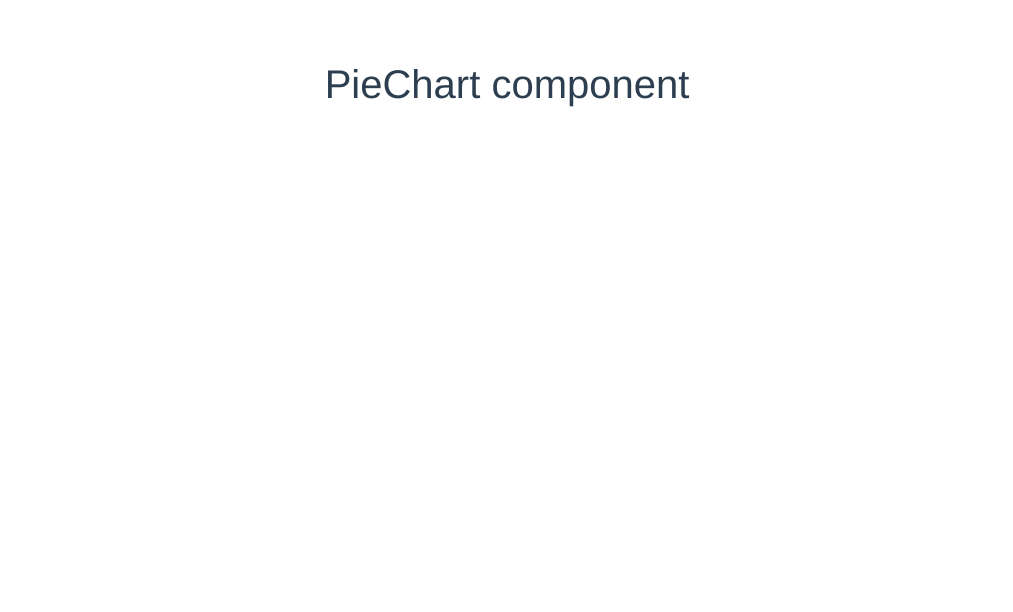
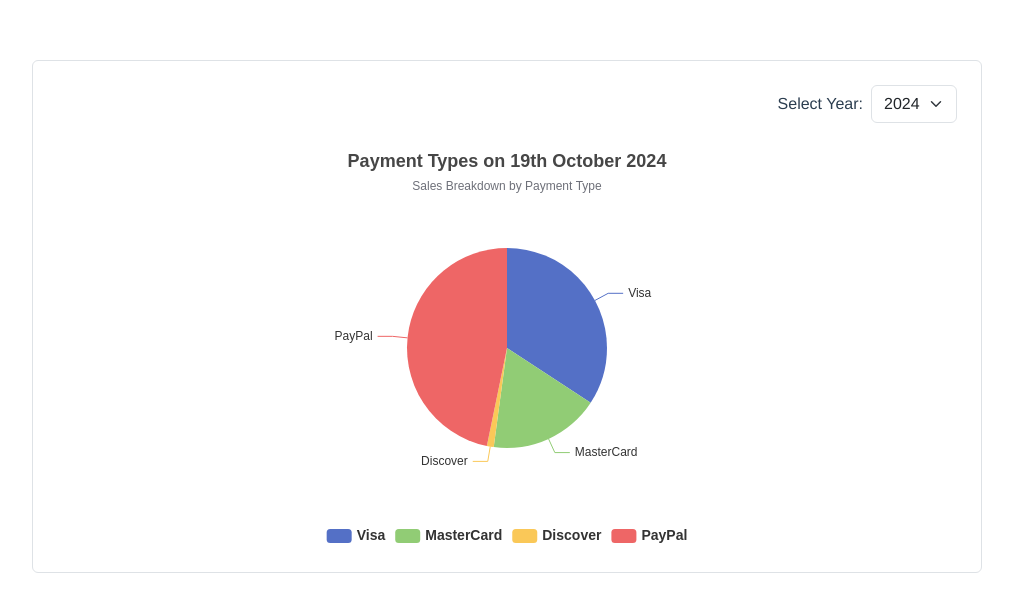
Before and after one commit to Abhi1279/Graphing-Sales, a Vue app in the folder graphing-sales/: page / in a window 1280 px wide. Shown: the top 612 px of the page, without its empty margins (133-1146 px from the left). Built offline with nearby package versions, Linux system fonts and the light colour scheme.

Commit message:
Implemented Pie Chart

```diff
--- a/graphing-sales/src/components/PieChart.vue
+++ b/graphing-sales/src/components/PieChart.vue
@@ -1,14 +1,116 @@
 <template>
-     <h1>PieChart component</h1>
+    <div class="container my-4 p-4 border rounded">
+      <div class="d-flex justify-content-between align-items-center mb-4">
+        <div class="form-group mb-0 ms-auto">
+          <label for="year-select" class="form-label me-2">Select Year:</label>
+          <select
+            class="form-select d-inline-block"
+            id="year-select"
+            v-model="selectedYear"
+            @change="updateChartData"
+            style="width: auto;"
+          >
+            <option value="2024">2024</option>
+            <option value="2023">2023</option>
+            <option value="2022">2022</option>
+          </select>
+        </div>
+      </div>
+
+      <div class="d-flex justify-content-center">
+        <v-chart :option="pieChartOption" class="w-100" style="height: 400px; max-width: 600px;"></v-chart>
+      </div>
+    </div>
   </template>
 
+
+
   <script>
-  export default {
-    name: 'PieChart',
+  import { defineComponent } from 'vue';
+  import VChart from 'vue-echarts';
+  import { use } from 'echarts/core';
+  import { PieChart } from 'echarts/charts';
+  import { TitleComponent, TooltipComponent, LegendComponent } from 'echarts/components';
+  import { CanvasRenderer } from 'echarts/renderers';
 
-  }
+  use([PieChart, TitleComponent, TooltipComponent, LegendComponent, CanvasRenderer]);
+
+  export default defineComponent({
+    components: {
+      VChart,
+    },
+    data() {
+      return {
+        selectedYear: '2024',
+        pieChartOption: {},
+        salesData: {
+          2024: [
+            { value: 23550, name: 'Visa' },
+            { value: 12315, name: 'MasterCard' },
+            { value: 765, name: 'Discover' },
+            { value: 32182, name: 'PayPal' },
+          ],
+          2023: [
+            { value: 23344, name: 'Visa' },
+            { value: 11885, name: 'MasterCard' },
+            { value: 591, name: 'Discover' },
+            { value: 31255, name: 'PayPal' },
+          ],
+          2022: [
+            { value: 24651, name: 'Visa' },
+            { value: 11258, name: 'MasterCard' },
+            { value: 921, name: 'Discover' },
+            { value: 28907, name: 'PayPal' },
+          ],
+        },
+      };
+    },
+    mounted() {
+      this.updateChartData();
+    },
+    methods: {
+      updateChartData() {
+        this.pieChartOption = {
+          title: {
+            text: `Payment Types on 19th October ${this.selectedYear}`,
+            subtext: 'Sales Breakdown by Payment Type',
+            left: 'center',
+          },
+          tooltip: {
+            trigger: 'item',
+          },
+          legend: {
+            orient: 'horizontal',
+            left: 'center',
+            top: 'bottom',
+            textStyle: {
+              fontWeight: 'bold',
+              fontSize: 14,
+            },
+          },
+          series: [
+            {
+              name: 'Payment Type',
+              type: 'pie',
+              radius: '50%',
+              data: this.salesData[this.selectedYear],
+              emphasis: {
+                itemStyle: {
+                  shadowBlur: 10,
+                  shadowOffsetX: 0,
+                  shadowColor: 'rgba(0, 0, 0, 0.5)',
+                },
+              },
+            },
+          ],
+        };
+      },
+    },
+  });
   </script>
 
   <style scoped>
-
+  .container{
+    max-width: 950px;
+  }
   </style>
```
